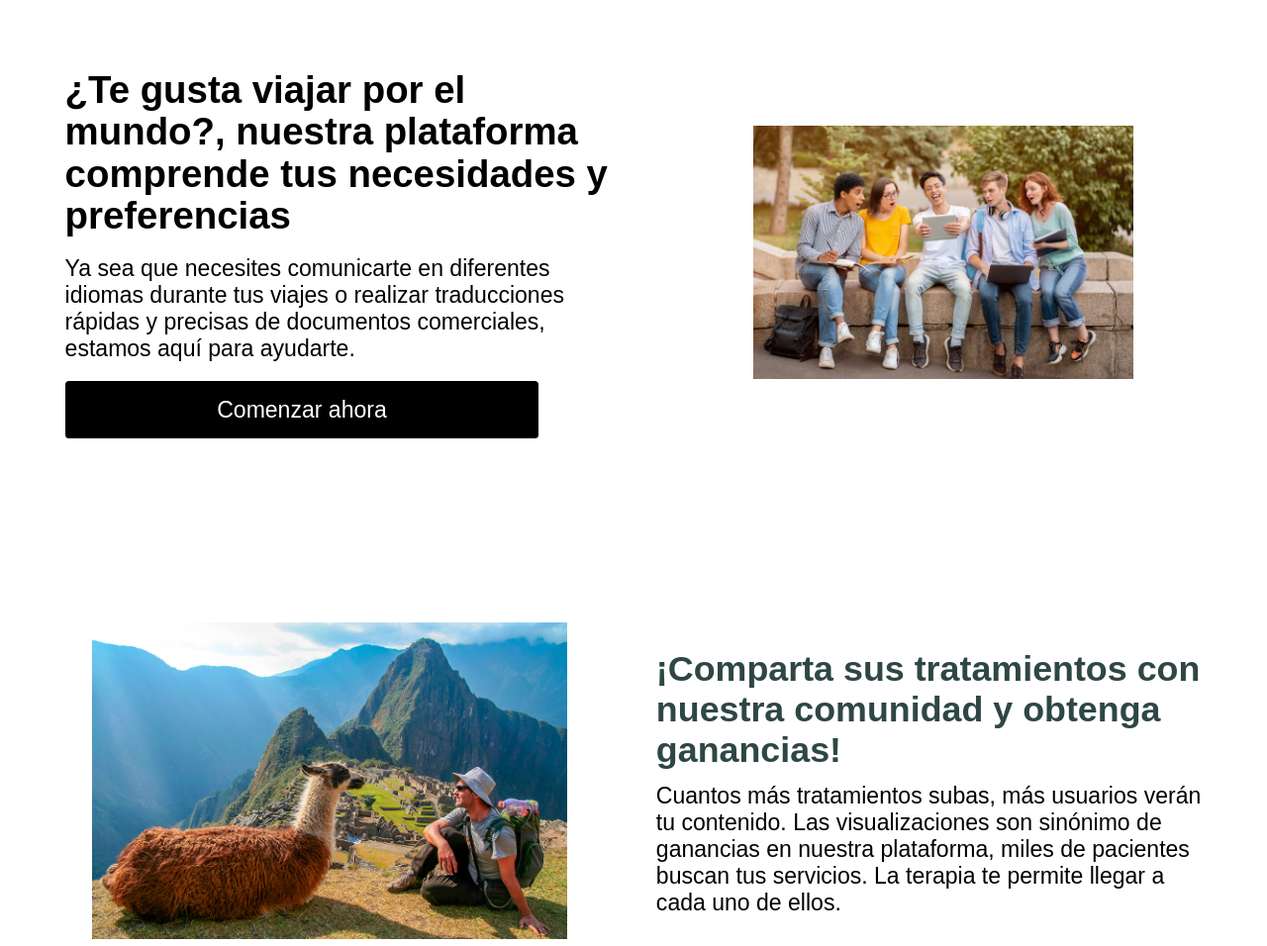
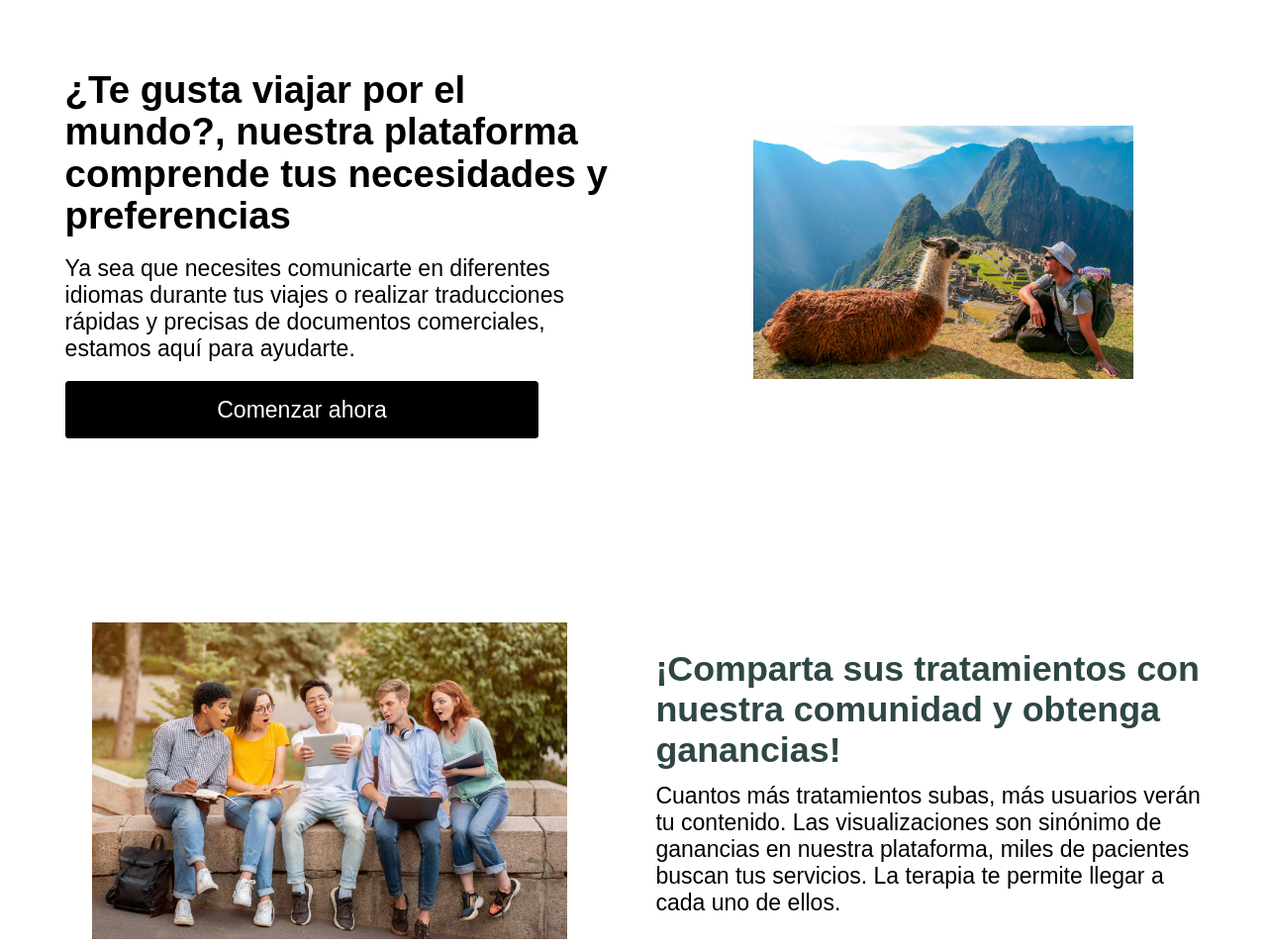
Before and after one commit to juan-caut/Acculingo, a plain HTML site: page index.html in a window 1280 px wide. Shown: the part 2420-3376 px from the top of the page at 99% size. Drawn offline with Linux system fonts and the light colour scheme; a web font is replaced by a local one.

Commit message:
imagenlistos

```diff
--- a/index.html
+++ b/index.html
@@ -131,7 +131,7 @@
                         ¿Te gusta viajar por el mundo?, nuestra plataforma comprende tus necesidades y preferencias
                     </span>
                     <p>Ya sea que necesites comunicarte en diferentes idiomas durante tus viajes o realizar traducciones rápidas y precisas de documentos comerciales, estamos aquí para ayudarte. </p>
-                    <a href="#">
+                    <a  href="#">
                         Comenzar ahora
                     </a>
                 </div>
@@ -139,7 +139,7 @@
 
             <div class="right">
                 <div>
-                    <img src="./assets/images/physioterapist.png" alt="disabled-people">
+                    <img src="./assets/images/viajero.png" alt="disabled-people">
 
                 </div>
             </div>
@@ -151,7 +151,7 @@
 
         <div class="feature1-services">
             <div class="feature1-image">
-                <img src="./assets/images/physiotherapist%20using%20a%20computer.jpeg" alt="physiotherapist using a computer"  >
+                <img src="./assets/images/students.jpg" alt="physiotherapist using a computer"  >
             </div>
             <div class="feature-text">
                 <h3 class="feature-title">¡Comparta sus tratamientos con nuestra comunidad y obtenga ganancias!</h3>
```
Also changed, not shown: assets/images/skldmfsd.png (deleted), assets/images/students.jpg (renamed from assets/images/physioterapist.png), assets/images/viajero.png (renamed from assets/images/physiotherapist using a computer.jpeg).
